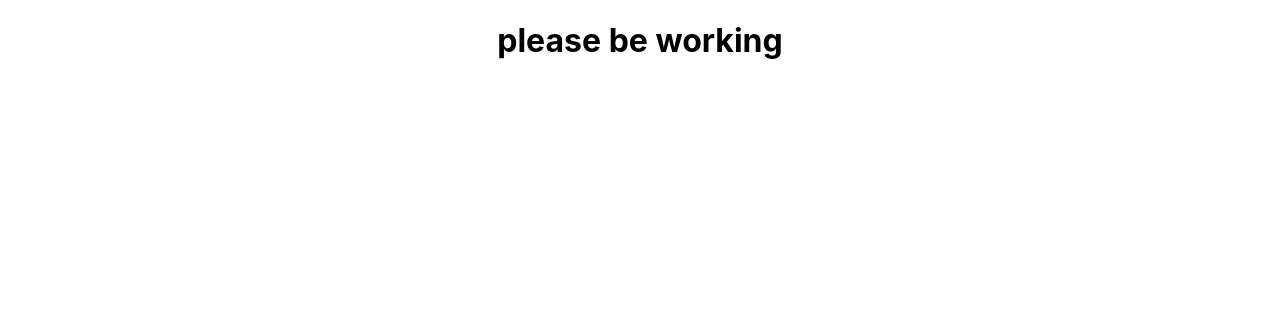
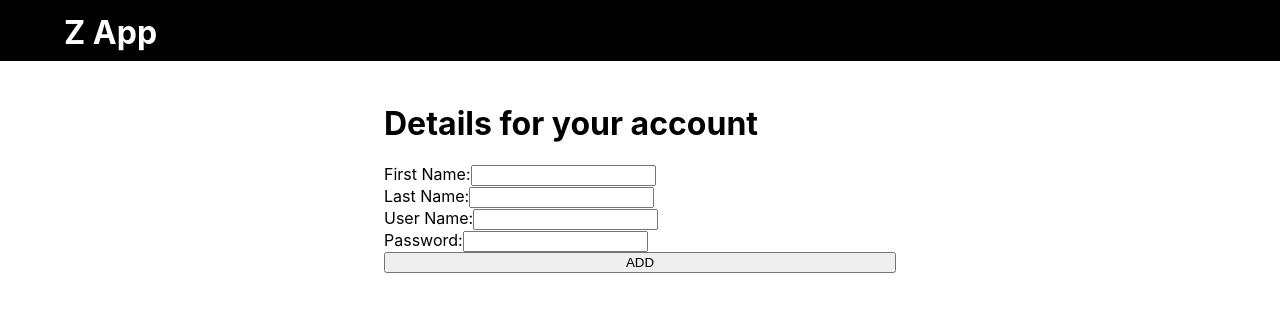
Before and after one commit to WollerChris/App2, a React (Create React App) app in the folder frontend/zfront/: page /createaccount in a window 1280 px wide. Shown: the top 312 px of the page. Built offline with nearby package versions, Linux system fonts and the light colour scheme; no server answers.

Commit message:
Login and createAccount page created

```diff
--- a/frontend/zfront/src/App.css
+++ b/frontend/zfront/src/App.css
@@ -1,38 +1,9 @@
-.App {
-  text-align: center;
+.HeaderTitle {
+  background-color: black;
+  margin-top: 0px;
+  height: 6vh;
+  color: white;
+  padding-left: 5vw;
+  padding-top: 1vw;
+
 }
-
-.App-logo {
-  height: 40vmin;
-  pointer-events: none;
-}
-
-@media (prefers-reduced-motion: no-preference) {
-  .App-logo {
-    animation: App-logo-spin infinite 20s linear;
-  }
-}
-
-.App-header {
-  background-color: #282c34;
-  min-height: 100vh;
-  display: flex;
-  flex-direction: column;
-  align-items: center;
-  justify-content: center;
-  font-size: calc(10px + 2vmin);
-  color: white;
-}
-
-.App-link {
-  color: #61dafb;
-}
-
-@keyframes App-logo-spin {
-  from {
-    transform: rotate(0deg);
-  }
-  to {
-    transform: rotate(360deg);
-  }
-}
--- a/frontend/zfront/src/App.js
+++ b/frontend/zfront/src/App.js
@@ -1,11 +1,50 @@
-import logo from './logo.svg';
+import React, { createContext } from 'react';
+import { Routes, Route } from 'react-router-dom';
+import { useState, useEffect } from 'react';
+import { useNavigate } from 'react-router-dom'
+import Login from './Components/Login/Login';
+import CreateAccount from './Components/CreateAccount/CreateAccount';
 import './App.css';
 
+export const AppContext = createContext()
+
 function App() {
+  const navigate = useNavigate();
+  const [users, setUsers] = useState([])
+  const [inventory, setInventory] = useState([])
+
+
+
+  useEffect(() => {
+    fetch('http://localhost:8081/userlist')
+      .then((res) => res.json())
+      .then(data => {
+        setUsers(data)
+      })
+      .catch(error=>console.log('this isnt working'))
+  },[])
+
+// console.log(markers)
+
   return (
-    <div className="App">
-      <h1> please be working </h1>
-    </div>
+    <>
+
+      <div className='HeaderStyle' id='header'>
+            <h1 className='HeaderTitle' id='header-title' onClick={() => navigate('/')}>Z App</h1>
+      </div>
+
+      {/* this is the breadcromb bar */}
+      <AppContext.Provider users={users} invenntory={inventory}>
+        <Routes>
+            <Route path="/" element={<Login/>}/>
+            {/* <Route path="/user" element={<User/>}/>
+            <Route path="/manager" element={<Manager/>}/> */}
+        <Route path="/createaccount" element={<CreateAccount/>}/>
+
+        </Routes>
+      </AppContext.Provider>
+
+    </>
   );
 }
 
--- /dev/null
+++ b/frontend/zfront/src/Components/CreateAccount/CreateAccount.css
@@ -0,0 +1,8 @@
+.FormInput {
+    display: flex;
+    justify-content: center;
+    flex-direction: column;
+    width: 40vw;
+    margin: auto;
+
+}
--- /dev/null
+++ b/frontend/zfront/src/Components/CreateAccount/CreateAccount.js
@@ -0,0 +1,69 @@
+import { useState } from 'react';
+import './CreateAccount.css';
+import { useNavigate } from 'react-router-dom';
+
+
+
+function CreateAccount() {
+  const navigate = useNavigate()
+  const [fname, setfName] = useState('')
+  const [lname, setlName] = useState('')
+  const [username, setUserName] = useState('')
+  const [password, setPassword] = useState('')
+
+
+  const handleSubmit = (e) => {
+    setfName(fname)
+    setlName(lname)
+    setUserName(username)
+    setPassword(password)
+    alert(`Account for ${fname} , ${lname} has been created`)
+    console.log(fname, lname, username, password)
+    navigate('/')
+  }
+
+
+    return (
+        <div className='FormInput'>
+            <div className='FormHeader'>
+                <h1 className='FormTitle'>Details for your account</h1>
+            </div>
+            <div>
+                <form id='myForm' onSubmit = {handleSubmit}>
+                <label> First Name:</label>
+                <input
+                    type='text'
+                    value={ fname }
+                    onChange={(e) => setfName(e.target.value)}
+                    /><br></br>
+
+                <label> Last Name:</label>
+                <input
+                    type='text'
+                    value={ lname }
+                    onChange={(e) => setlName(e.target.value)}
+                    /><br></br>
+
+                </form>
+                <form id='myForm' onSubmit = {handleSubmit}>
+                <label> User Name:</label>
+                <input
+                    type='text'
+                    value={ username }
+                    onChange={(e) => setUserName(e.target.value)}
+                    /><br></br>
+
+                <label> Password:</label>
+                <input
+                    type='text'
+                    value={ password }
+                    onChange={(e) => setPassword(e.target.value)}
+                    />
+                </form>
+            </div>
+            <button className='AddBtn' onClick={() => {handleSubmit()}}>ADD</button>
+        </div>
+    )}
+
+
+export default CreateAccount;
--- /dev/null
+++ b/frontend/zfront/src/Components/Login/Login.css
@@ -0,0 +1,10 @@
+.FormContainer {
+    display: flex;
+    text-align: center;
+    justify-content: center;
+    flex-direction: column;
+    width: 20vw;
+    background-color: lightgrey;
+    padding: 20px;
+    margin: auto;
+}
--- /dev/null
+++ b/frontend/zfront/src/Components/Login/Login.js
@@ -0,0 +1,52 @@
+import React, { createContext } from 'react';
+import { Link, Routes, Route } from 'react-router-dom';
+import { useState, useEffect } from 'react';
+import './Login.css';
+import { useNavigate } from 'react-router-dom';
+
+// This is the styling section
+
+
+// This is the styling section
+// Below is the Fetch and variable setting
+
+
+function Login() {
+  const navigate = useNavigate()
+
+  const getInitialState = () => {
+    const value = 'user';
+    return value;
+  };
+
+  const [signIn, setSignIn] = useState(getInitialState);
+
+  const handleChange = (e) => {
+    setSignIn(e.target.value)
+  };
+
+
+
+  return (
+    <>
+      <div className='FormContainer'>
+        <h1>Web Page Login</h1>
+        <div>
+          <label for='loginSelect'>Role: </label>
+          <select value={signIn} onChange={handleChange} id="loginSelect">
+            <option value='/user'>User</option>
+            <option value='/manager'>Manager</option>
+          </select>
+        </div>
+        <div>
+          <input className='userInputs' name='UserId' placeholder="UserName..." type='text' />
+          <input className='userInputs' name='PassWord' placeholder="User Password..." type='password' />
+        </div>
+        <button className='LoginBtn' onClick={() => navigate(`${signIn}`)}>Login</button>
+        <button className='LoginBtn' onClick={() => navigate(`createaccount`)}>Create Account</button>
+      </div>
+    </>
+  );
+}
+
+export default Login;
```
